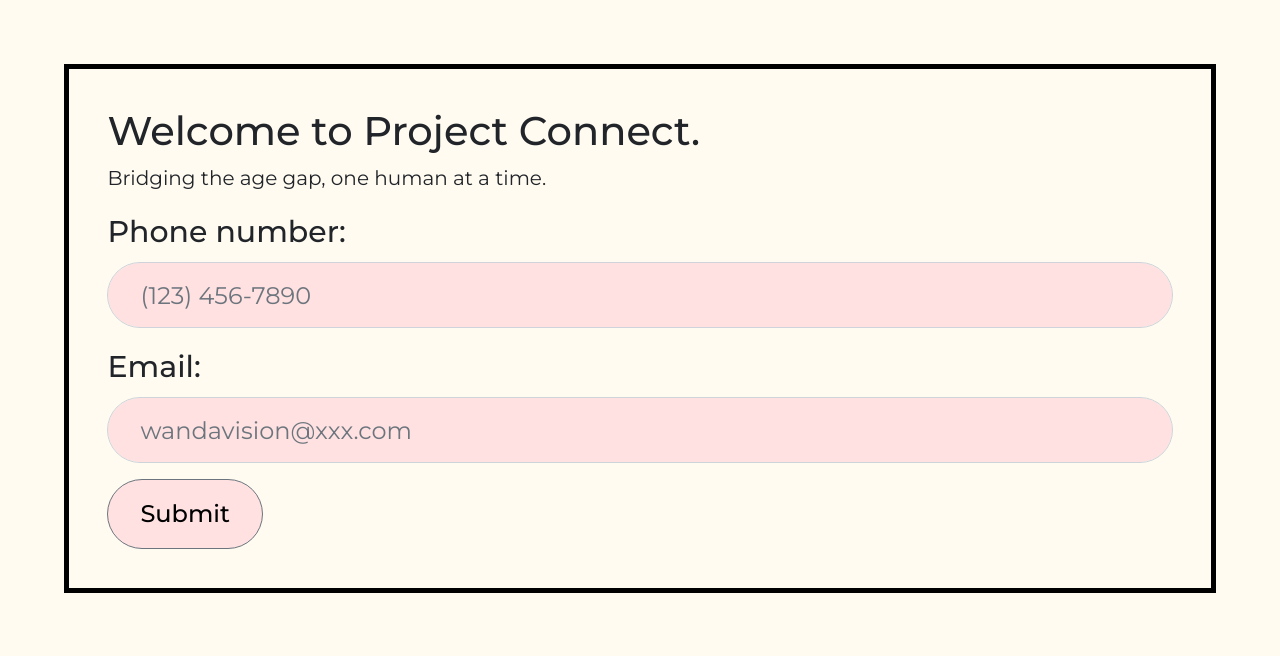
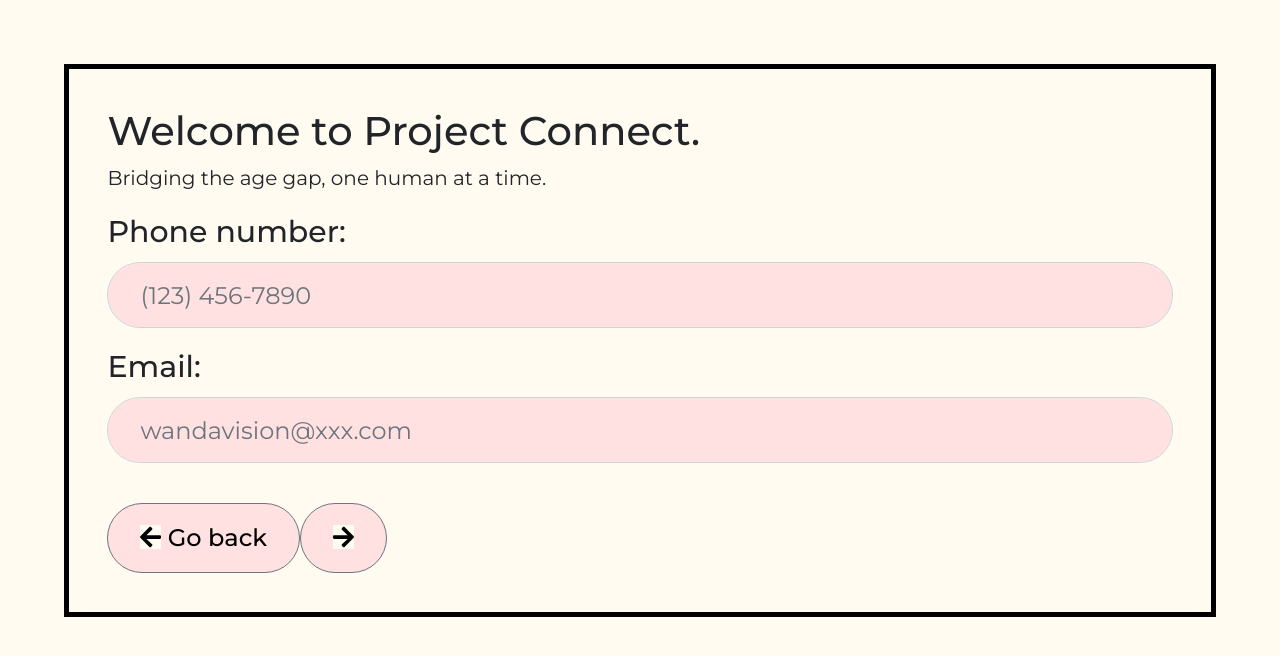
Before and after one commit to carinabii/react-project-connect, a React (Create React App) app: page / in a window 1280 px wide. Both pictures are taken after a click on the button "Log in". Shown: the top 656 px of the page. Built offline with nearby package versions, Linux system fonts and the light colour scheme.

Commit message:
adding back and forth buttons

```diff
--- a/src/App.js
+++ b/src/App.js
@@ -16,6 +16,7 @@ import elderlyman from './images/eldma.jpg';
 import { FontAwesomeIcon } from '@fortawesome/react-fontawesome';
 import { faArrowRight } from '@fortawesome/free-solid-svg-icons';
 import { faLightbulb } from '@fortawesome/free-solid-svg-icons';
+import { faArrowLeft } from '@fortawesome/free-solid-svg-icons';
 // eslint-disable-next-line no-lone-blocks
 {/*import React, {useState} from 'react';
 import React, {useState} from 'react';
@@ -45,7 +46,9 @@ function App() {
           <Form.Control type="email" placeholder="wandavision@xxx.com">
           </Form.Control>
         </Form.Group>
-        <Button onClick={suggestions} variant="secondary" type="submit">Submit</Button>
+        <br></br>
+        <Button onClick={login} variant="secondary" type="submit"><FontAwesomeIcon icon={faArrowLeft} /> Go back</Button>
+        <Button onClick={suggestions} variant="secondary" type="submit"><FontAwesomeIcon icon={faArrowRight} /></Button>
       </Form>
       {/* <form id="loginForm">
         <label htmlFor="phoneNum">Phone Number:</label>
@@ -83,8 +86,8 @@ function App() {
           </Form.Control>
         </Form.Group>
 
-
-        <Button onClick={interests} variant="secondary" type="submit">Submit</Button>
+        <Button onClick={login} variant="secondary" type="submit"><FontAwesomeIcon icon={faArrowLeft} /> Go back</Button>
+        <Button onClick={interests} variant="secondary" type="submit"><FontAwesomeIcon icon={faArrowRight} /></Button>
       </Form>
 
       </div>,
@@ -114,7 +117,8 @@ function App() {
           <Col><Btn id="history" color="pink" text="History"/></Col>
         </Row>
         <br/>
-        <Button variant="secondary" id="submitInterests" onClick={platform}>Submit</Button>
+        <Button onClick={register} variant="secondary" type="submit"><FontAwesomeIcon icon={faArrowLeft} /> Go back</Button>
+        <Button variant="secondary" id="submitInterests" onClick={platform}><FontAwesomeIcon icon={faArrowRight} /></Button>
       </Form.Group>
       </Form>
       {/* <form id="interestForm"> */}
@@ -140,7 +144,8 @@ function App() {
       <Button id="em">Email</Button>
       <br/>
       <br/>
-      <Button id="submitPlatform" onClick={suggestions}>Submit</Button>
+      <Button onClick={interests} variant="secondary" type="submit"><FontAwesomeIcon icon={faArrowLeft} /> Go back</Button>
+      <Button id="submitPlatform" onClick={suggestions}><FontAwesomeIcon icon={faArrowRight} /></Button>
     </form>
     </div>,
     document.getElementById('Container'));
```
